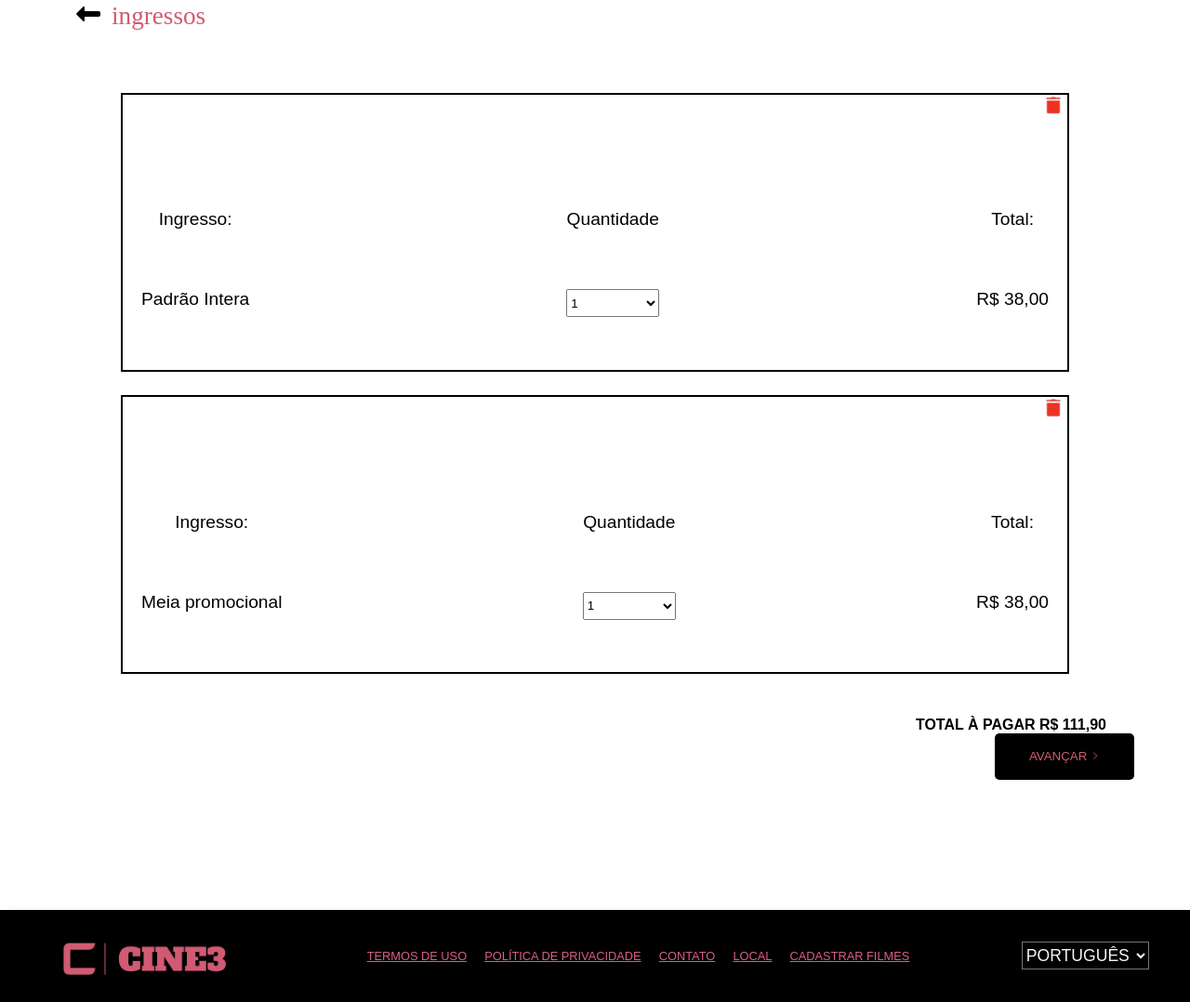
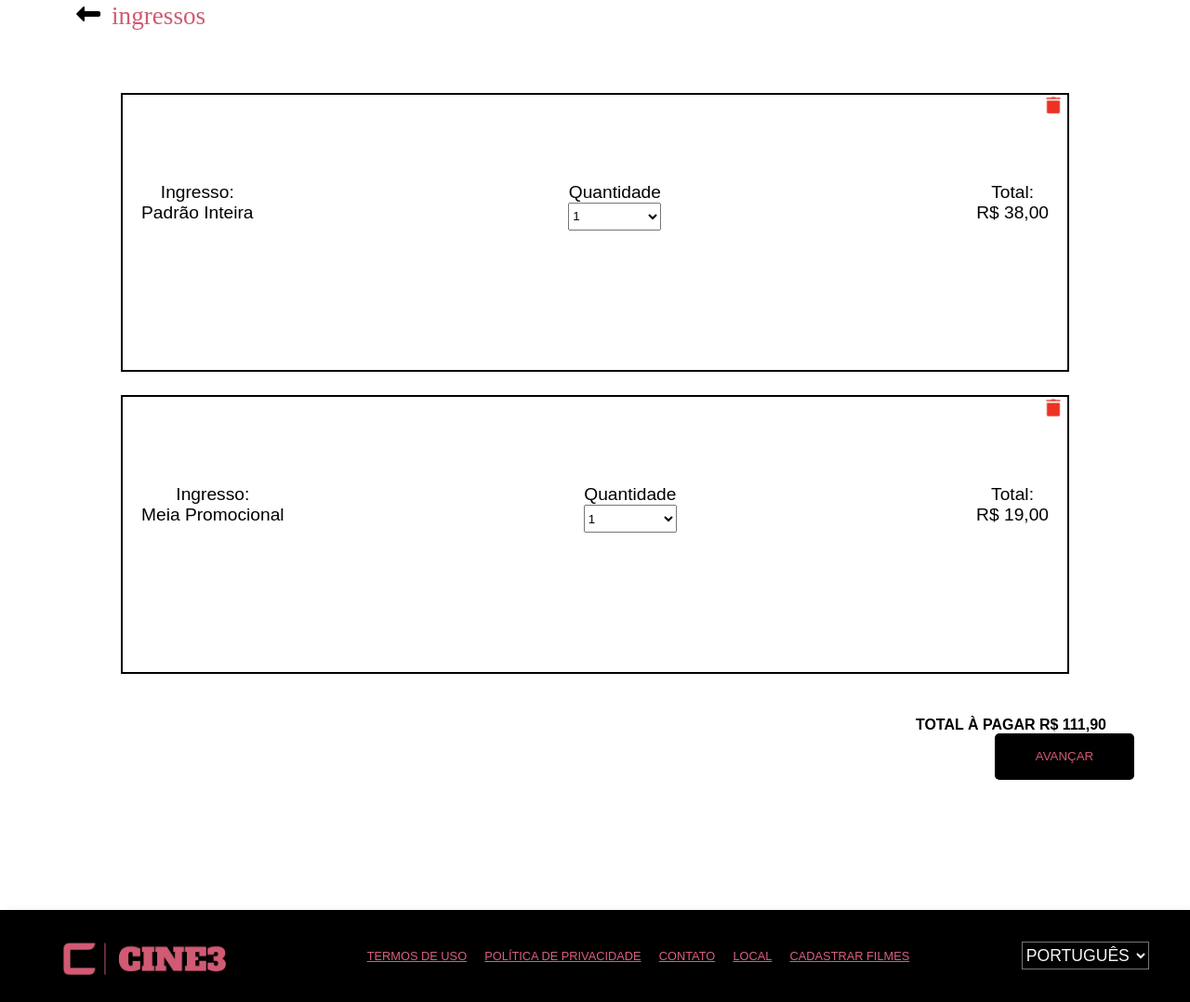
Before and after one commit to fabascoder/projeto_cine3, a PHP site: page /pagamento_ingressos.php in a window 1280 px wide. Shown: the part 254-1332 px from the top of the page at 93% size. Run offline with PHP 8.4, Linux system fonts and the light colour scheme; some web fonts are replaced.

Commit message:
tentando resolver a calculadora

```diff
--- a/pagamento_ingressos.php
+++ b/pagamento_ingressos.php
@@ -64,15 +64,15 @@
         <div class="valores">
             <form action="pagamento_sessao.php" method="post">
                 <div class="caixa-valores">
-                <button type="submit"><img src="imagens/lixeira-vermelha.png" alt="" width="30px"></button>
+                    <button type="button"><img src="imagens/lixeira-vermelha.png" alt="" width="30px"></button>
                     <div class="escolhas">
                         <div class="tipo-ingresso">
-                        <p style="margin: 4rem auto;">Ingresso:</p>
-                        <p>Padrão Intera</p>
+                            <p>Ingresso:</p>
+                            <p>Padrão Inteira</p>
                         </div>
                         <div class="quantidade-ingresso">
-                        <p style="margin: 4rem auto;">Quantidade</p>
-                        <select name="" id="" onchange="calcularTotal()">
+                            <p>Quantidade</p>
+                            <select id="quantidadeInteira" onchange="calcularTotal()">
                                 <option value="1">1</option>
                                 <option value="2">2</option>
                                 <option value="3">3</option>
@@ -80,23 +80,23 @@
                                 <option value="5">5</option>
                             </select>
                         </div>
-                    <div class="total-ingresso" >
-                        <p style="margin: 4rem auto;">Total:</p>
-                        <p>R$ 38,00</p>
+                        <div class="total-ingresso">
+                            <p>Total:</p>
+                            <p id="totalInteira">R$ 38,00</p>
                         </div>
                     </div>
                 </div>
 
                 <div class="caixa-valores">
-                <button type="submit"><img src="imagens/lixeira-vermelha.png" alt="" width="30px">  </button>
+                    <button type="button"><img src="imagens/lixeira-vermelha.png" alt="" width="30px"></button>
                     <div class="escolhas">
                         <div class="tipo-ingresso">
-                        <p style="margin: 4rem auto;">Ingresso:</p>
-                        <p>Meia promocional</p>
+                            <p>Ingresso:</p>
+                            <p>Meia Promocional</p>
                         </div>
                         <div class="quantidade-ingresso">
-                        <p style="margin: 4rem auto;">Quantidade</p>
-                        <select name="" id="" onchange="calcularTotal()">
+                            <p>Quantidade</p>
+                            <select id="quantidadeMeia" onchange="calcularTotal()">
                                 <option value="1">1</option>
                                 <option value="2">2</option>
                                 <option value="3">3</option>
@@ -104,9 +104,9 @@
                                 <option value="5">5</option>
                             </select>
                         </div>
-                    <div class="total-ingresso" >
-                        <p style="margin: 4rem auto;">Total:</p>
-                        <p>R$ 38,00</p>
+                        <div class="total-ingresso">
+                            <p>Total:</p>
+                            <p id="totalMeia">R$ 19,00</p>
                         </div>
                     </div>
                 </div>
@@ -115,8 +115,7 @@
                     <div class="finalizar">
                         <input type="hidden" id="total_pagar" name="total_pagar" value="111.9">
                         <p id="total_pagar_display">TOTAL À PAGAR R$ 111,90</p>
-
-                    <button type="submit" class="btn" href="pagamento_sessao.php">AVANÇAR <img src="imagens/setinha-rosa.png" alt="" width="10px"></button>
+                        <button type="submit" class="btn">AVANÇAR</button>
                     </div>
                 </div>
             </form>
```
Also changed, not shown: javascript/pagamento_ingressos.js (+9 -12 lines). Lines whose indentation alone changed are shown as unchanged.
